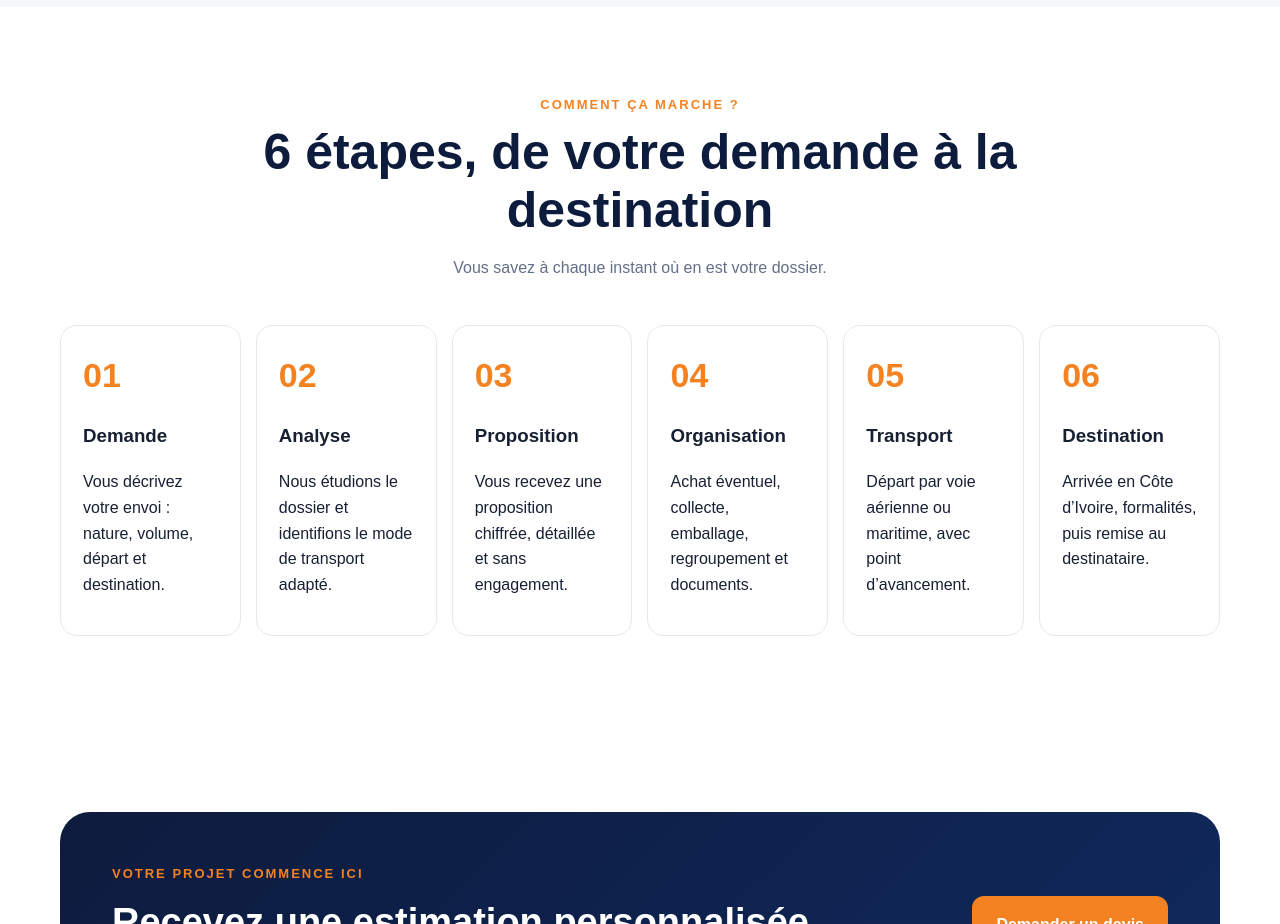
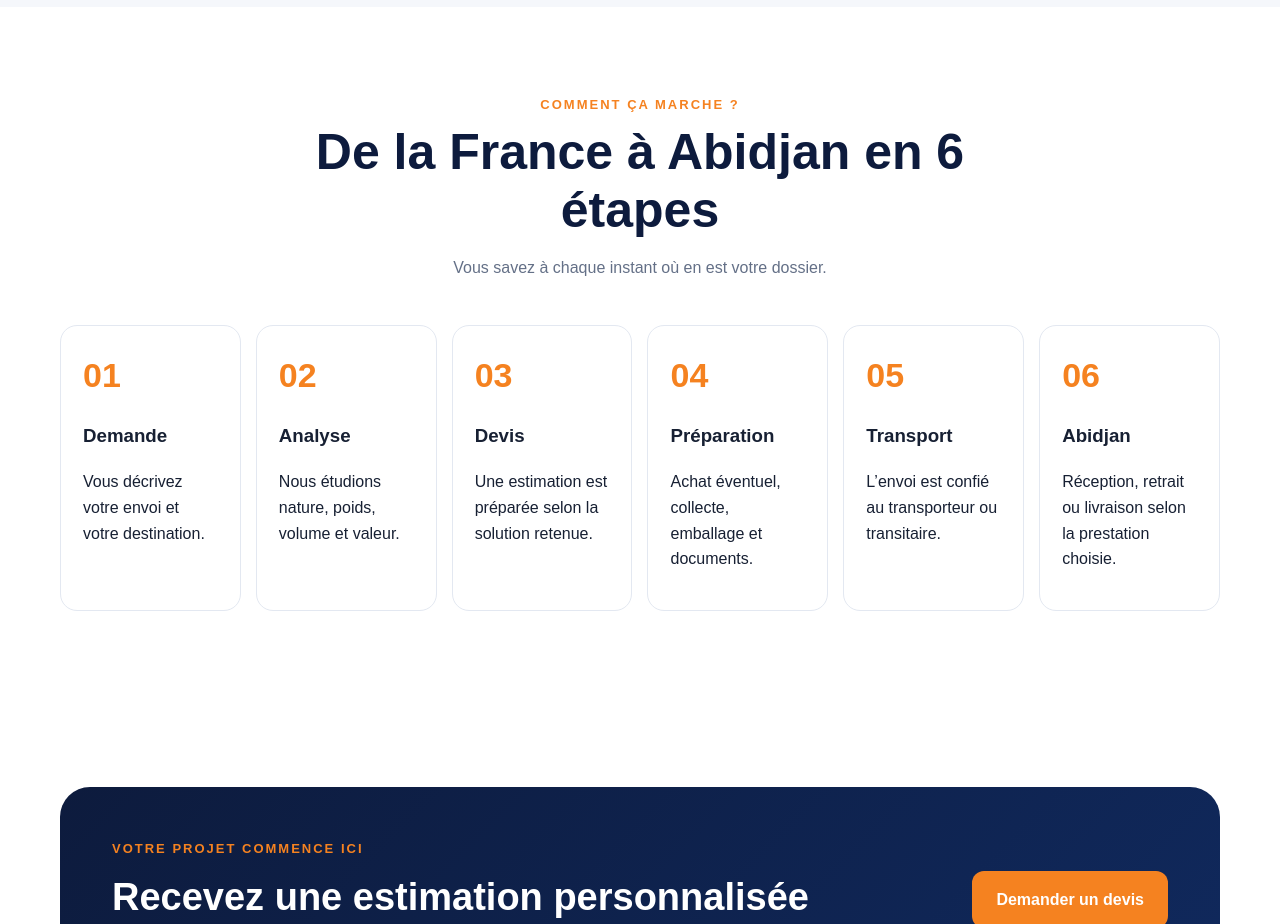
Before and after one commit to 22arc-YOHJ/225-Export, a plain HTML site: page services.html in a window 1280 px wide. Shown: the part 2360-3284 px from the top of the page. Drawn offline with Linux system fonts and the light colour scheme.

Commit message:
Add files via upload

```diff
--- a/services.html
+++ b/services.html
@@ -81,16 +81,16 @@
 <section class="section"><div class="container">
 <div class="section-head">
 <div class="kicker">Comment ça marche ?</div>
-<h2>6 étapes, de votre demande à la destination</h2>
+<h2>De la France à Abidjan en 6 étapes</h2>
 <p>Vous savez à chaque instant où en est votre dossier.</p>
 </div>
 <div class="process" style="grid-template-columns:repeat(auto-fit,minmax(170px,1fr))">
-<div class="step"><strong>01</strong><h3>Demande</h3><p>Vous décrivez votre envoi : nature, volume, départ et destination.</p></div>
-<div class="step"><strong>02</strong><h3>Analyse</h3><p>Nous étudions le dossier et identifions le mode de transport adapté.</p></div>
-<div class="step"><strong>03</strong><h3>Proposition</h3><p>Vous recevez une proposition chiffrée, détaillée et sans engagement.</p></div>
-<div class="step"><strong>04</strong><h3>Organisation</h3><p>Achat éventuel, collecte, emballage, regroupement et documents.</p></div>
-<div class="step"><strong>05</strong><h3>Transport</h3><p>Départ par voie aérienne ou maritime, avec point d’avancement.</p></div>
-<div class="step"><strong>06</strong><h3>Destination</h3><p>Arrivée en Côte d’Ivoire, formalités, puis remise au destinataire.</p></div>
+<div class="step"><strong>01</strong><h3>Demande</h3><p>Vous décrivez votre envoi et votre destination.</p></div>
+<div class="step"><strong>02</strong><h3>Analyse</h3><p>Nous étudions nature, poids, volume et valeur.</p></div>
+<div class="step"><strong>03</strong><h3>Devis</h3><p>Une estimation est préparée selon la solution retenue.</p></div>
+<div class="step"><strong>04</strong><h3>Préparation</h3><p>Achat éventuel, collecte, emballage et documents.</p></div>
+<div class="step"><strong>05</strong><h3>Transport</h3><p>L’envoi est confié au transporteur ou transitaire.</p></div>
+<div class="step"><strong>06</strong><h3>Abidjan</h3><p>Réception, retrait ou livraison selon la prestation choisie.</p></div>
 </div>
 </div></section>
 
```
Also changed, not shown: colis-france-cote-ivoire.html (+8 -31 lines), index.html (+3 -5 lines).
